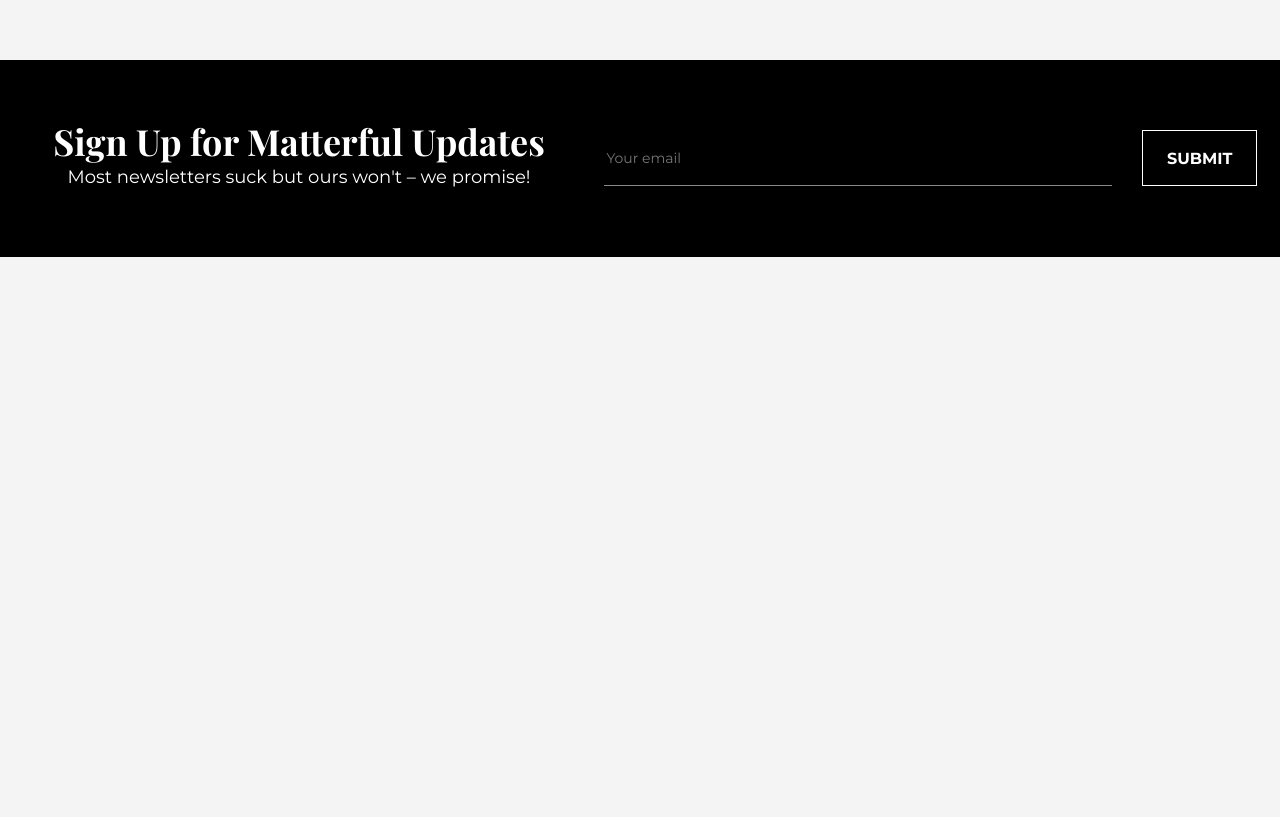
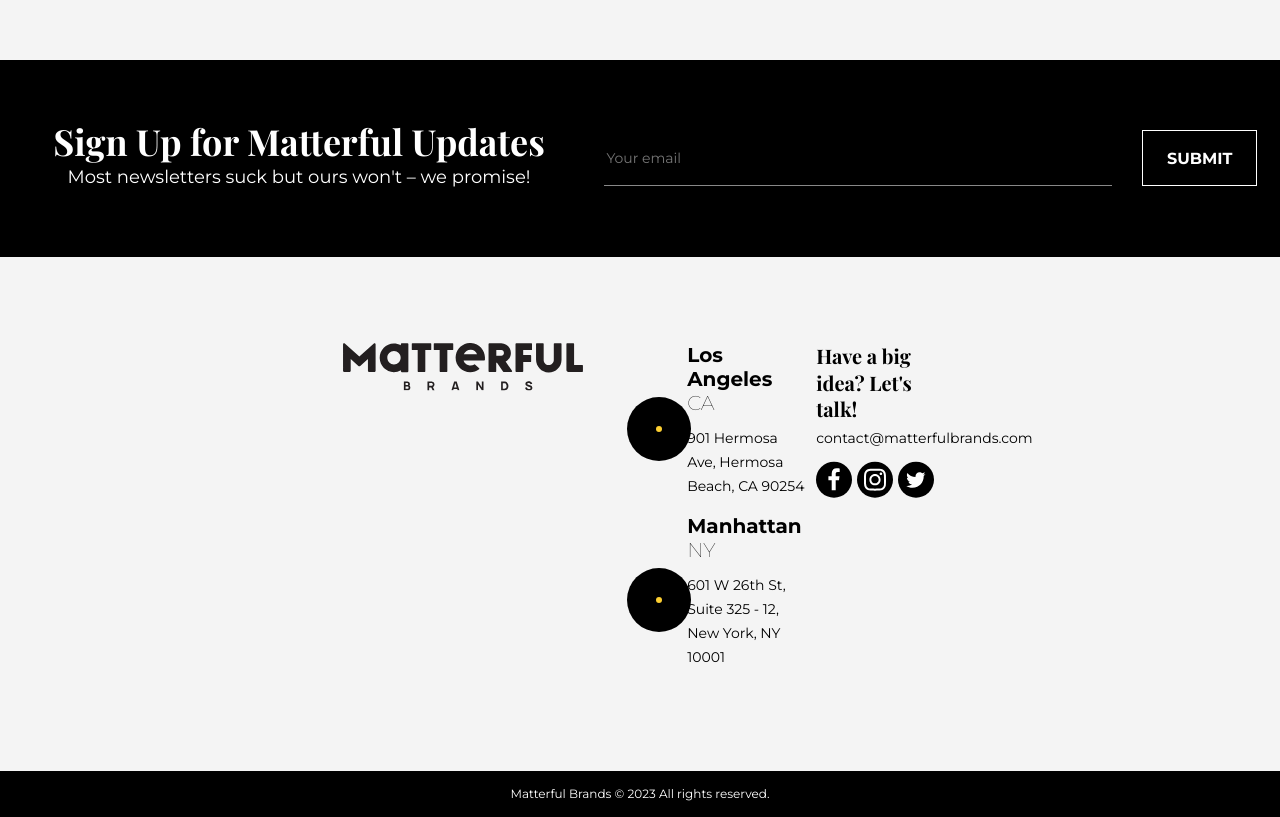
Before and after one commit to integrityaborescenes/verstka-matterful, a plain HTML site: page index.html in a window 1280 px wide. Shown: the part 8813-9630 px from the top of the page. Before the commit the page ends 9070 px from the top, so only its background shows below. Drawn offline with nearby package versions, Linux system fonts and the light colour scheme; a web font is replaced by a local one.

Commit message:
футер (без аналоговых часов)

```diff
--- a/index.html
+++ b/index.html
@@ -301,7 +301,7 @@
             sacrificing quality. Do you have a brand or project that could use some love?<br>
             Hit the contact button to say hello and tell us more!
         </p>
-        <button class="contuctUsButton" ><p>CONTACT US</p></button>
+        <button class="contuctUsButton"><p>CONTACT US</p></button>
     </div>
 
     <!--Раздел sign up-->
@@ -311,7 +311,70 @@
             <p>Most newsletters suck but ours won't – we promise!</p>
         </div>
             <input type="email" id="signUp" placeholder="Your email">
-            <button class="signUpButton" for="signUp" ><p>SUBMIT</p></button>
+            <button class="signUpButton" for="signUp"><p>SUBMIT</p></button>
+    </div>
+
+    <!--Подвал-->
+    <footer>
+        <div class="footerGrid">
+            <div class="logoFooter">
+                <img src="images/matterful-logo-footer.svg" draggable="false">
+            </div>
+            <div class="clockFlex">
+                <div class="clock">
+                    <div class="hour">
+
+                    </div>
+                    <div class="minute">
+
+                    </div>
+
+                    <div class="centerDot">
+
+                    </div>
+                </div>
+
+                <div class="clock">
+                    <div class="hour">
+
+                    </div>
+                    <div class="minute">
+
+                    </div>
+
+                    <div class="centerDot">
+
+                    </div>
+                </div>
+            </div>
+            <div class="textFlex">
+                    <div class="textFlex1block">
+                    <h3>Los Angeles</h3>
+                        <h4>CA</h4>
+                        <p>901 Hermosa Ave, Hermosa<br>
+                            Beach, CA 90254</p>
+                    </div>
+                    <div class="textFlex1block">
+                        <h3>Manhattan</h3>
+                        <h4>NY</h4>
+                        <p>601 W 26th St, Suite 325 - 12,<br>
+                            New York, NY 10001</p>
+                    </div>
+            </div>
+            <div class="footerContactsFlex">
+                    <h3>Have a big idea? Let's talk!</h3>
+                    <p>contact@matterfulbrands.com</p>
+                    <div class="messengersIcons">
+                        <img src="images/facebookIco.svg" draggable="false">
+                        <img src="images/InstICO.svg" draggable="false">
+                        <img src="images/tweeterICO.svg" draggable="false">
+                    </div>
+            </div>
+        </div>
+    </footer>
+
+    <div class="copyright">
+        <p>Matterful Brands © 2023 All rights reserved.</p>
     </div>
 
     <!--Скрипт для слайдера ДО и ПОСЛЕ-->
--- a/styles/styles.css
+++ b/styles/styles.css
@@ -746,3 +746,108 @@ body {
     color: var(--color-white);
     font-family: var(--font-family-main);
 }
+
+.clock {
+    position: relative;
+    border-radius: 2rem;
+    background: var(--color-black);
+    width: 4rem;
+    height: 4rem;
+}
+
+.centerDot {
+    position: absolute;
+    top: 50%;
+    left: 50%;
+    border-radius: 0.188rem;
+    background: #FDCF31;
+    width: 0.375rem;
+    height: 0.375rem;
+    transform: translate(-50%, -50%);
+}
+
+.footerGrid {
+    display: grid;
+    grid-template-columns: 50% 7% 21% 21%;
+    justify-content: center;
+    padding: 5.375rem 22rem 5.375rem 22rem;
+    gap: 0.5rem;
+}
+
+.textFlex1block h3 {
+    font-size: 1.25rem;
+    font-style: normal;
+    font-weight: 700;
+    line-height: 1.5rem;
+    font-family: var(--font-family-main);
+}
+
+.textFlex1block h4 {
+    font-size: 1.25rem;
+    font-style: normal;
+    font-weight: 100;
+    line-height: 1.5rem;
+    font-family: var(--font-family-main);
+    padding-bottom: 0.7rem;
+}
+
+.textFlex1block p {
+    font-size: 0.875rem;
+    font-style: normal;
+    font-weight: 400;
+    line-height: 1.5rem;
+    font-family: var(--font-family-main);
+    padding-bottom: 1rem;
+}
+
+.footerContactsFlex h3 {
+    font-size: 1.25rem;
+    font-style: normal;
+    font-weight: 700;
+    line-height: 1.667rem;
+    font-family: var(--font-family-second);
+}
+
+.footerContactsFlex p {
+    font-size: 0.875rem;
+    font-style: normal;
+    font-weight: 400;
+    line-height: 1.5rem;
+    font-family: var(--font-family-main);
+}
+
+.footerContactsFlex {
+    display: flex;
+    flex-direction: column;
+    gap: 0.2rem;
+}
+
+.clockFlex {
+    display: grid;
+    justify-content: center;
+    align-items: center;
+}
+
+.messengersIcons {
+    margin-top: 0.5rem;
+    display: flex;
+    gap: 5px;
+}
+
+.copyright {
+    display: flex;
+    flex-direction: column;
+    justify-content: center;
+    background-color: var(--color-black);
+    height: 2.875rem;
+}
+
+.copyright p {
+    font-size: 0.75rem;
+    font-style: normal;
+    font-weight: 400;
+    line-height: 1.125rem;
+    font-family: var(--font-family-main);
+    color: var(--color-white);
+    text-align: center;
+}
```
Also changed, not shown: images/InstICO.svg (added), images/facebookIco.svg (added), images/matterful-logo-footer.svg (added), images/tweeterICO.svg (added).
